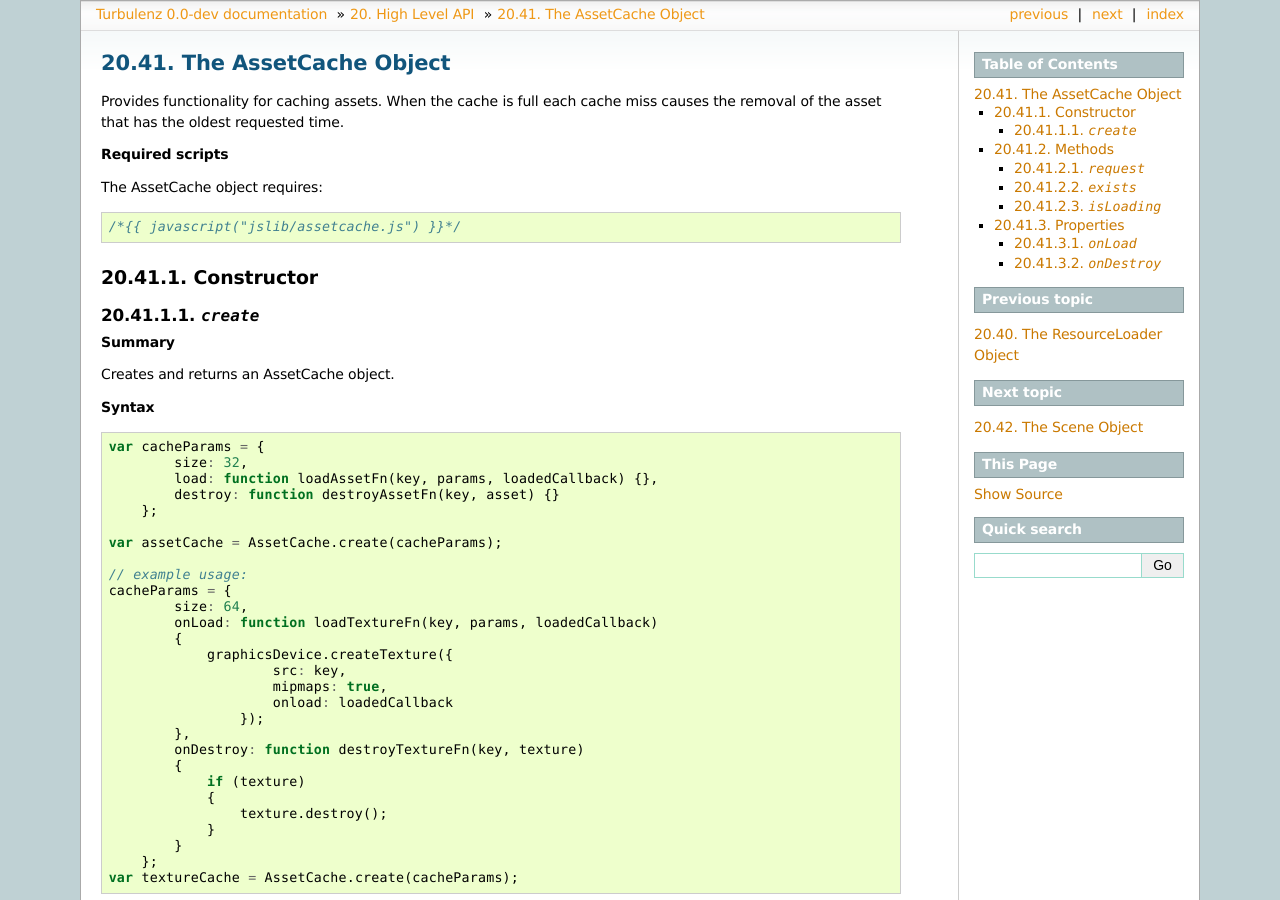
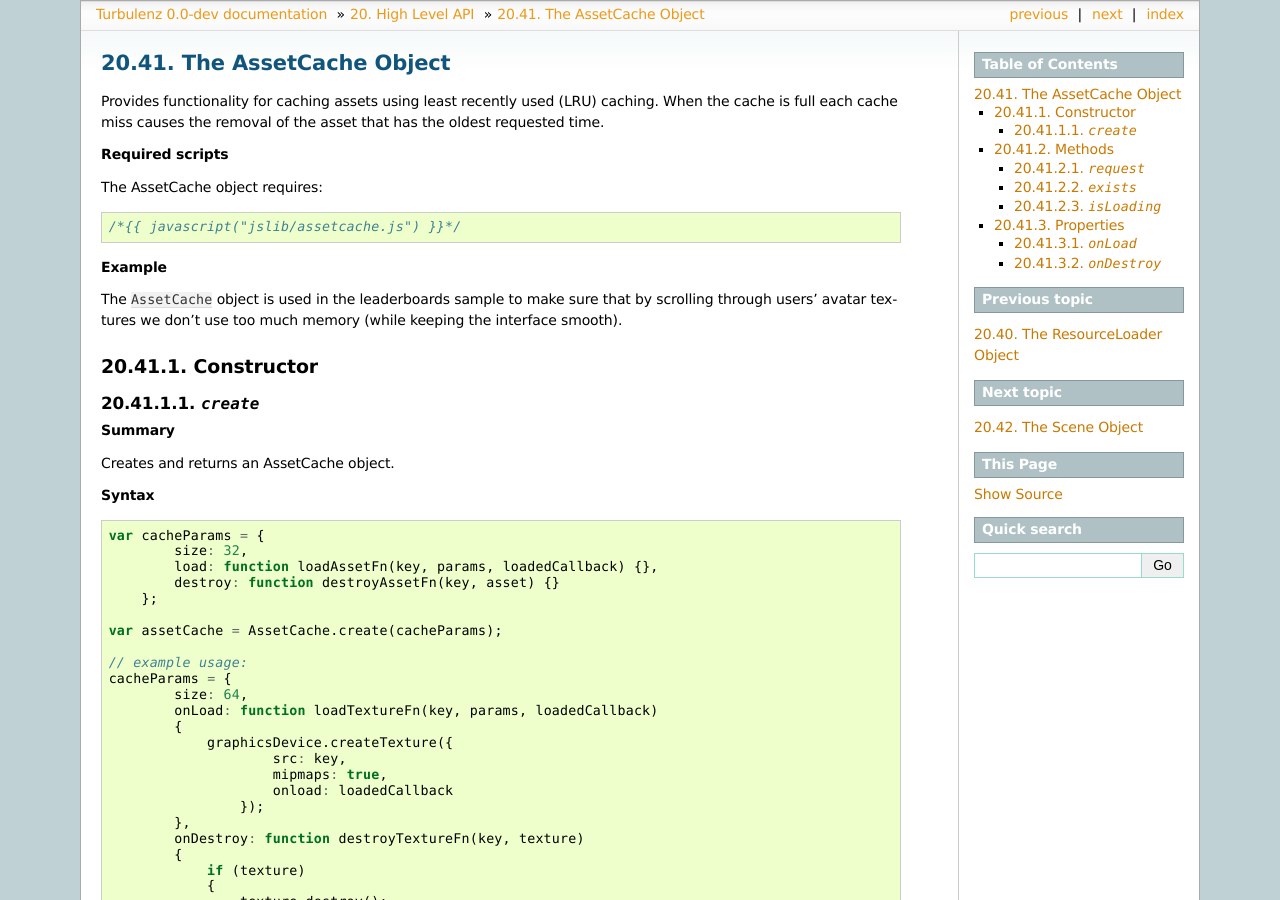
Before and after one commit to turbulenz/turbulenz_engine, a Sphinx documentation site: the page built from docs/source/jslibrary_api/assetcache_api.rst, in a window 1280 px wide and 900 px high. Built offline with Sphinx 7.4.7, drawn with Linux system fonts in a browser that asks for light colours.

Commit message:
AssetCache docs changes

```diff
--- a/docs/source/jslibrary_api/assetcache_api.rst
+++ b/docs/source/jslibrary_api/assetcache_api.rst
@@ -9,7 +9,7 @@
 The AssetCache Object
 ---------------------
 
-Provides functionality for caching assets.
+Provides functionality for caching assets using least recently used (LRU) caching.
 When the cache is full each cache miss causes the removal of the asset that has the oldest requested time.
 
 **Required scripts**
@@ -17,6 +17,11 @@
 The AssetCache object requires::
 
     /*{{ javascript("jslib/assetcache.js") }}*/
+
+**Example**
+
+The ``AssetCache`` object is used in the leaderboards sample to make sure that by scrolling through users' avatar
+textures we don't use too much memory (while keeping the interface smooth).
 
 Constructor
 ===========
```
